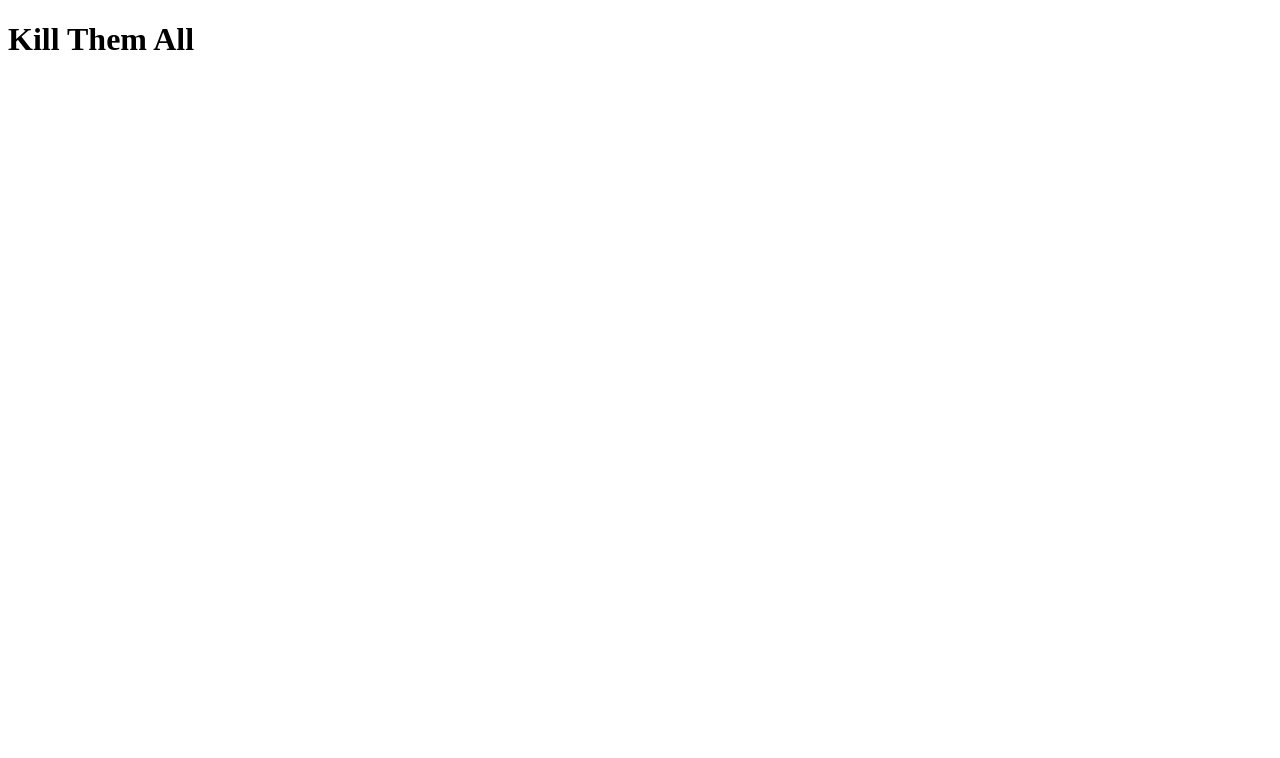
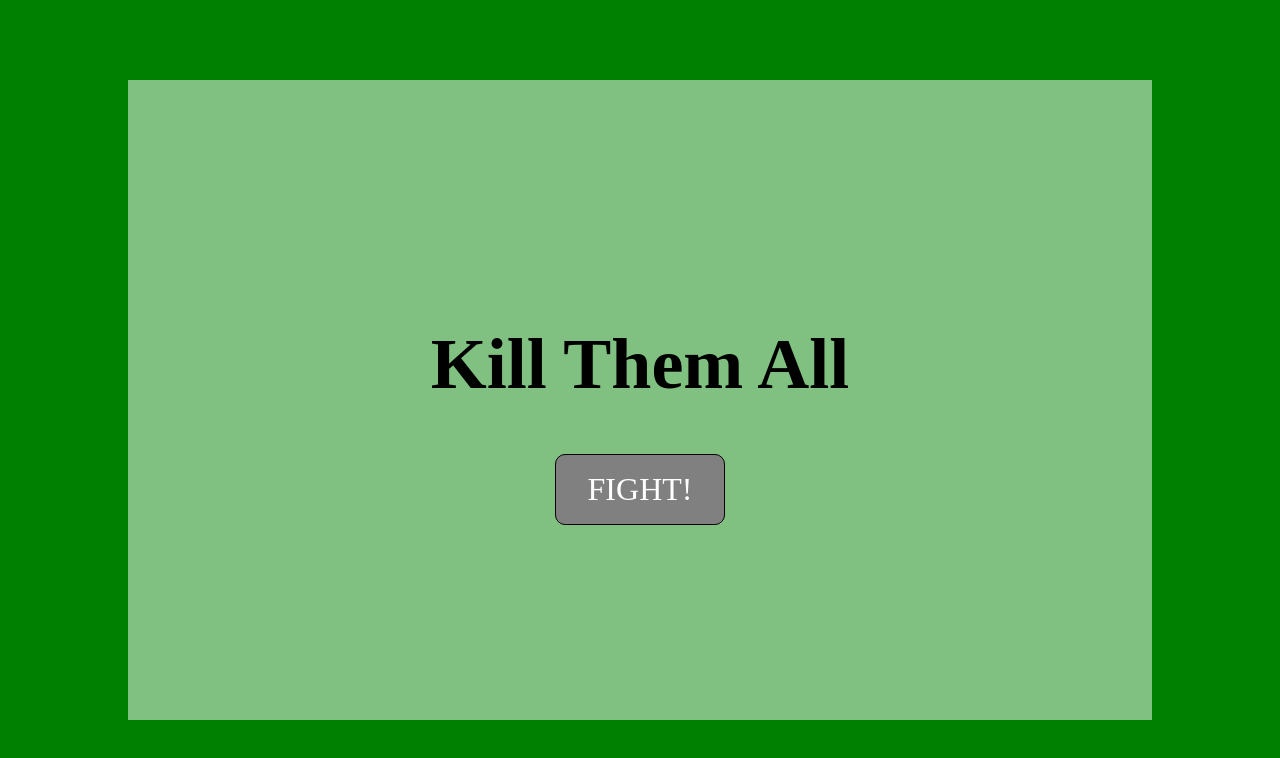
Before and after one commit to MR-Neto/EatMyArrows, a plain HTML site: page index.html in a window 1280 px wide. Drawn offline with Linux system fonts and the light colour scheme.

Commit message:
Added Splash Screen, Game Screen, End Screen

```diff
--- a/css/style.css
+++ b/css/style.css
@@ -0,0 +1,58 @@
+html {
+    box-sizing: border-box;
+}
+
+*,
+*:before,
+*:after {
+    box-sizing: inherit;
+}
+
+body, ul {
+    margin: 0;
+    padding: 0;
+}
+
+.max-container{
+    width: 100vw;
+    height: 100vh;
+    display: flex;
+    justify-content: center;
+    flex-direction: column;
+    align-items: center;
+    background: green;
+}
+
+.container{
+    width: 80vw;
+    height: 80vh;
+    display: flex;
+    justify-content: center;
+    flex-direction: column;
+    align-items: center;
+    background-color:rgba(255, 255, 255, 0.5);
+}
+
+.container h1{
+    font-size:4.5rem;
+}
+
+.button {
+    text-decoration: none;
+    color: white;
+    text-transform: uppercase;
+    font-size: 2rem;
+    padding: 1rem 2rem;
+    border: 1px solid black;
+    background-color: grey;
+    border-radius: 10px;
+}
+
+.button:hover {
+    background-color: darkred;
+}
+
+#canvas{
+    width: 100%;
+    height: 100%;
+}
--- a/index.html
+++ b/index.html
@@ -3,13 +3,31 @@
 <head>
     <meta charset="utf-8" />
     <meta http-equiv="X-UA-Compatible" content="IE=edge">
-    <title>Page Title</title>
+    <title>Kill Them All</title>
     <meta name="viewport" content="width=device-width, initial-scale=1">
-    <link rel="stylesheet" type="text/css" media="screen" href="/css/style.css" />
+    <link rel="stylesheet" type="text/css" media="screen" href="./css/style.css" />
 </head>
 <body>
-    <h1>Kill Them All</h1>
-    <canvas id="canvas" width="500" height="500"></canvas>
+    <div class="max-container">
+
+       <div class="container">
+
+            <!-- <h1>Kill Them All</h1>
+            <a href="#" class="button">Fight!</a> -->
+
+            <!--  <h1>Victory</h1>
+            <a href="#" class="button">Restart Battle</a> -->
+
+            <!-- <canvas id="canvas"></canvas> -->
+
+        </div>
+
+
+
+    </div>
+
+
+
     <script src="enemy.js"></script>
     <script src="arrow.js"></script>
     <script src="archer.js"></script>
--- a/main.js
+++ b/main.js
@@ -0,0 +1,49 @@
+function buildDom(html) {
+    var target = document.querySelector(".container");
+    target.innerHTML = html;
+
+    return target;
+}
+
+function destroyDom(target) {
+    target.innerHTML = "";
+}
+
+function showSplashScreen() {
+    var target = document.querySelector(".container");
+    destroyDom(target);
+    splashScreen = buildDom(`
+        <h1>Kill Them All</h1>
+        <a href="#" class="button">Fight!</a>
+    `);
+
+    splashScreen.querySelector(".button").addEventListener("click", startGame);
+}
+
+function buildGameScreen() {
+    var target = document.querySelector(".container");
+    destroyDom(target);
+    gameScreen = buildDom(`
+        <canvas id="canvas"></canvas>
+    `);
+}
+
+function showEndScreen() {
+    var target = document.querySelector(".container");
+    destroyDom(target);
+    splashScreen = buildDom(`
+        <h1>Victory</h1>
+        <a href="#" class="button">Restart Battle</a>
+    `);
+
+    splashScreen.querySelector(".button").addEventListener("click", startGame);
+}
+
+window.addEventListener('load', showSplashScreen);
+
+
+function startGame() {
+    buildGameScreen();
+
+
+}
```
